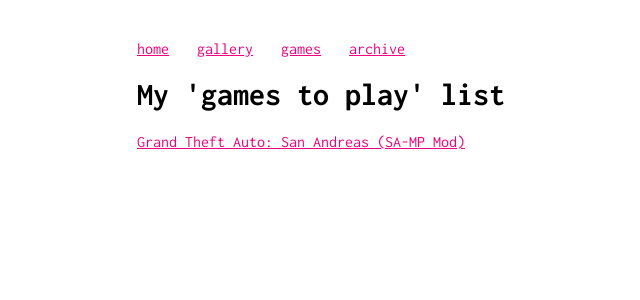
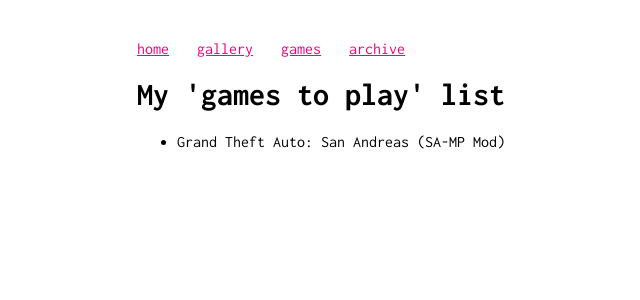
Before and after one commit to poglet/poglet.github.io, a Jekyll site: the page built from games/index.html, in a window 1280 px wide. Shown: the top 300 px of the page, without its empty margins (143-783 px from the left). Built offline with Jekyll 4.4.1, drawn with Linux system fonts in a browser that asks for light colours.

Commit message:
Update index.html

```diff
--- a/games/index.html
+++ b/games/index.html
@@ -5,6 +5,8 @@ title: poglet
 <div class="blurb">
 	<h1>My 'games to play' list</h1>
 	<p>
-	<a href="http://goatse.info/hello.jpg">Grand Theft Auto: San Andreas (SA-MP Mod)</a>
+	<ul>
+		<li>Grand Theft Auto: San Andreas (SA-MP Mod)</li>
+	</ul>
 	</p>
 </div><!-- /.blurb -->
```
